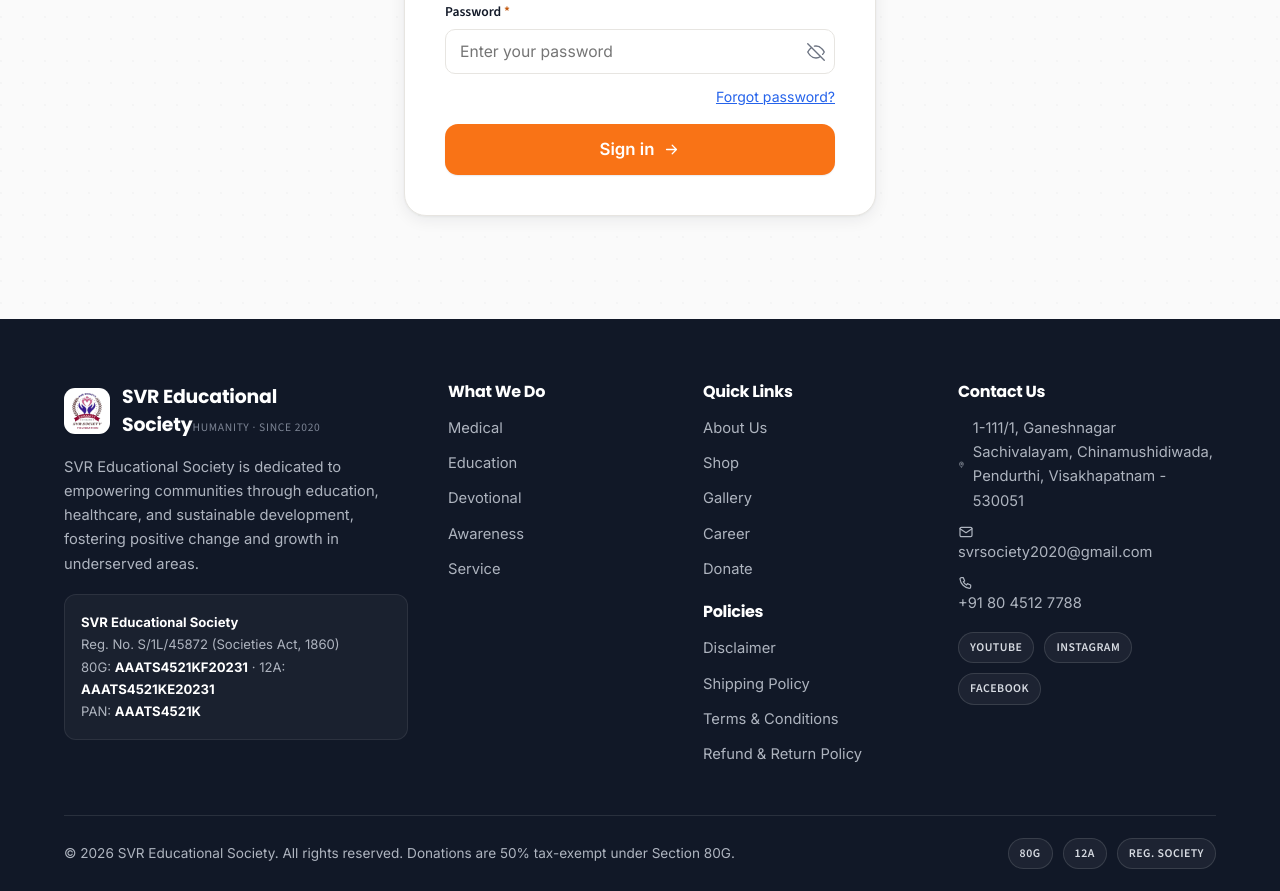
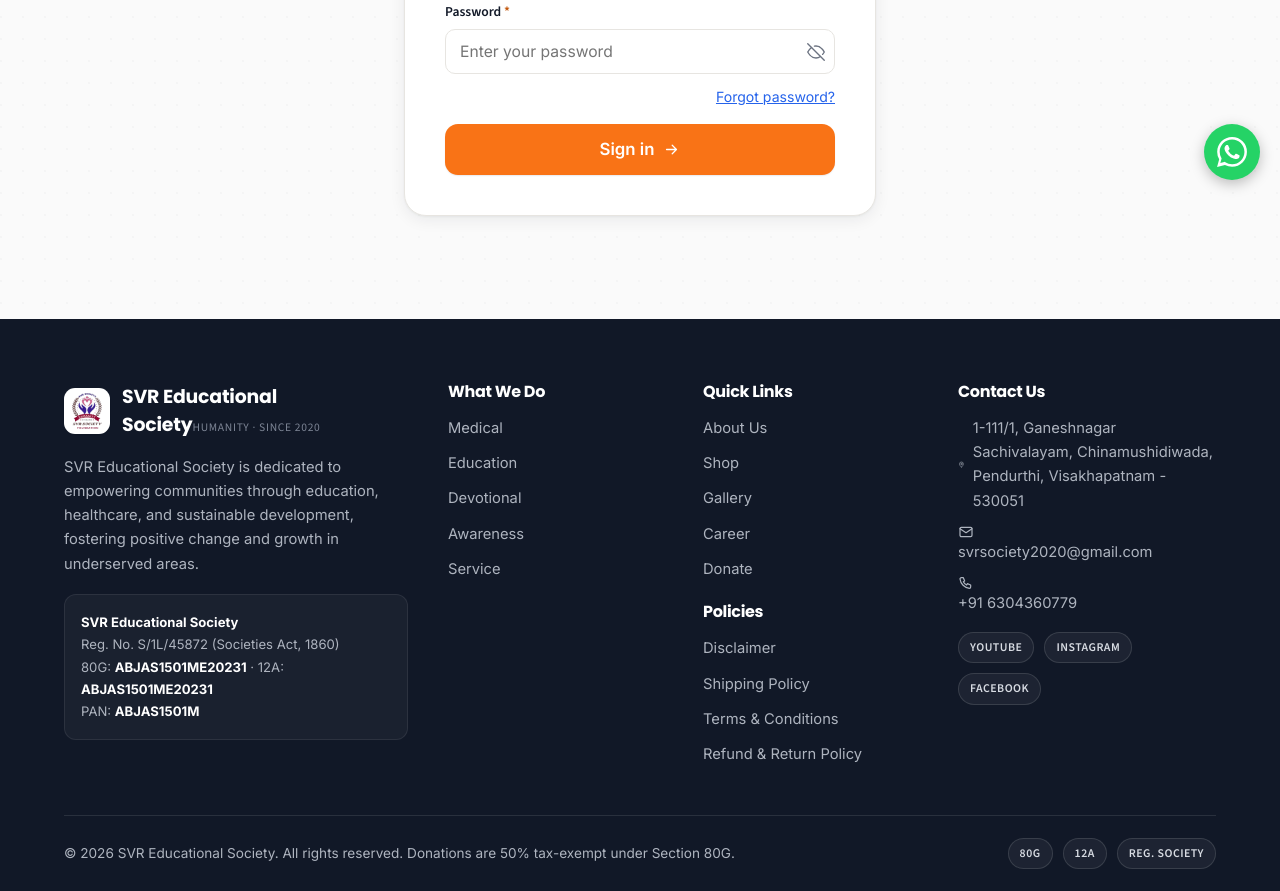
Before and after one commit to avisconsulting6-dot/SVR-Frontend, a React (Vite) app: page /login in a window 1280 px wide. Shown: the part 600-1491 px from the top of the page. Built offline with nearby package versions, Linux system fonts and the light colour scheme; no server answers.

Commit message:
bug fixes

```diff
--- a/src/components/layout/Layout.jsx
+++ b/src/components/layout/Layout.jsx
@@ -2,6 +2,7 @@
 import { Outlet, useLocation } from 'react-router-dom'
 import Header from './Header'
 import Footer from './Footer'
+import WhatsAppButton from '../ui/WhatsAppButton'
 
 export default function Layout() {
   const { pathname } = useLocation()
@@ -13,6 +14,7 @@
         <Outlet />
       </main>
       <Footer />
+      <WhatsAppButton />
     </>
   )
 }
--- /dev/null
+++ b/src/components/ui/WhatsAppButton.jsx
@@ -0,0 +1,35 @@
+/**
+ * Floating WhatsApp button — fixed bottom-right, site-wide.
+ * Tapping opens a WhatsApp chat (app on mobile, web on desktop) with a
+ * pre-filled message. Numbers must be in international format WITHOUT
+ * the leading + or spaces, e.g. 919876543210.
+ */
+const WHATSAPP_NUMBER = '6304360779'   // TODO: replace with SVR's real number
+const PREFILL = 'Hello SVR Educational Society, I have a question.'
+
+export default function WhatsAppButton() {
+  const href = `https://wa.me/${WHATSAPP_NUMBER}?text=${encodeURIComponent(PREFILL)}`
+
+  return (
+    <a
+      href={href}
+      target="_blank"
+      rel="noopener noreferrer"
+      aria-label="Chat with us on WhatsApp"
+      title="Chat with us on WhatsApp"
+      style={{
+        position: 'fixed', right: 20, bottom: 20, zIndex: 1000,
+        width: 56, height: 56, borderRadius: '50%', background: '#25D366',
+        display: 'flex', alignItems: 'center', justifyContent: 'center',
+        boxShadow: '0 4px 14px rgba(0,0,0,0.25)',
+        transition: 'transform .18s ease, box-shadow .18s ease',
+      }}
+      onMouseEnter={(e) => { e.currentTarget.style.transform = 'scale(1.08)'; e.currentTarget.style.boxShadow = '0 6px 20px rgba(0,0,0,0.3)' }}
+      onMouseLeave={(e) => { e.currentTarget.style.transform = 'scale(1)'; e.currentTarget.style.boxShadow = '0 4px 14px rgba(0,0,0,0.25)' }}
+    >
+      <svg width="30" height="30" viewBox="0 0 24 24" fill="#fff" xmlns="http://www.w3.org/2000/svg">
+        <path d="M.057 24l1.687-6.163a11.867 11.867 0 01-1.587-5.946C.16 5.335 5.495 0 12.05 0a11.817 11.817 0 018.413 3.488 11.824 11.824 0 013.48 8.414c-.003 6.557-5.338 11.892-11.893 11.892a11.9 11.9 0 01-5.688-1.448L.057 24zm6.597-3.807c1.676.995 3.276 1.591 5.392 1.592 5.448 0 9.886-4.434 9.889-9.885.002-5.462-4.415-9.89-9.881-9.892-5.452 0-9.887 4.434-9.889 9.884a9.86 9.86 0 001.51 5.26l-.999 3.648 3.739-.981zm11.387-5.464c-.074-.124-.272-.198-.57-.347-.297-.149-1.758-.868-2.031-.967-.272-.099-.47-.149-.669.149-.198.297-.768.967-.941 1.165-.173.198-.347.223-.644.074-.297-.149-1.255-.462-2.39-1.475-.883-.788-1.48-1.761-1.653-2.059-.173-.297-.018-.458.13-.606.134-.133.297-.347.446-.521.151-.172.2-.296.3-.495.099-.198.05-.372-.025-.521-.075-.148-.669-1.611-.916-2.206-.242-.579-.487-.501-.669-.51l-.57-.01c-.198 0-.52.074-.792.372-.272.297-1.04 1.016-1.04 2.479 0 1.462 1.065 2.875 1.213 3.074.149.198 2.096 3.2 5.077 4.487.709.306 1.263.489 1.694.626.712.226 1.36.194 1.872.118.571-.085 1.758-.719 2.006-1.413.248-.695.248-1.29.173-1.414z"/>
+      </svg>
+    </a>
+  )
+}
--- a/src/data/mock.js
+++ b/src/data/mock.js
@@ -10,14 +10,14 @@
   shortName: 'SVR Educational Society',
   tagline: 'Humanity · Since 2020',
   regNo: 'Reg. No. S/1L/45872 (Societies Act, 1860)',
-  reg80G: 'AAATS4521KF20231',
-  reg12A: 'AAATS4521KE20231',
+  reg80G: 'ABJAS1501ME20231',
+  reg12A: 'ABJAS1501ME20231',
   csr: 'CSR00012845',
   fcra: 'FCRA 231650489',
-  pan: 'AAATS4521K',
+  pan: 'ABJAS1501M',
   founded: 2020,
   email: 'svrsociety2020@gmail.com',
-  phone: '+91 80 4512 7788',
+  phone: '+91 6304360779',
   address: '1-111/1, Ganeshnagar Sachivalayam, Chinamushidiwada, Pendurthi, Visakhapatnam - 530051',
   social: {
     facebook: 'https://www.facebook.com/share/17KsqMJGYM/',
--- a/src/pages/Dashboard.jsx
+++ b/src/pages/Dashboard.jsx
@@ -180,6 +180,7 @@
     : { badge: 'badge--saffron', label: 'Challenge in progress' }
 
   const dn = target?.donations
+  const pr = target?.products          // { referred, required, percent, sold } | { sold }
   const pct = dn?.percent ?? 0
 
   return (
@@ -187,9 +188,9 @@
       <div className="grid grid-4" style={{ marginBottom: 24 }}>
         <StatCard icon="rupee" label="Donations referred" value={formatINR(dn?.referred ?? 0)}
           color="var(--green)" sub={`of ${formatINR(dn?.required ?? 0)} target`} />
-        <StatCard icon="target" label="Remaining to target" value={formatINR(dn?.remaining ?? 0)}
-          color="var(--saffron)" sub={dn?.remaining === 0 ? 'Target reached!' : undefined} />
-        <StatCard icon="clock" label="Time remaining" value={isActive ? '—' : countdown} color="var(--blue)"
+        <StatCard icon="grid" label="Product sales referred" value={formatINR(pr?.referred ?? 0)}
+          color="var(--blue)" sub={pr?.required > 0 ? `of ${formatINR(pr.required)} target` : `${pr?.sold ?? 0} items sold`} />
+        <StatCard icon="clock" label="Time remaining" value={isActive ? '—' : countdown} color="var(--saffron)"
           sub={!isActive && hasWindow ? `Ends ${formatDate(target.endsAt)}` : isActive ? 'Activated' : undefined} />
         <StatCard icon="wallet" label="Wallet balance" value={formatINR(wallet?.balance ?? 0)} color="#a855f7"
           sub={commission?.earned > 0 ? `${formatINR(commission.earned)} earned` : undefined} />
@@ -217,18 +218,25 @@
           <div className="muted" style={{ fontSize: '.8rem', marginTop: 8 }}>
             {formatINR(dn?.referred ?? 0)} raised · {formatINR(dn?.remaining ?? 0)} to go
           </div>
-          {/* product target, only if admin enabled it */}
-          {target?.products?.required > 0 && (
-            <div style={{ marginTop: 18 }}>
-              <div className="muted" style={{ fontSize: '.85rem', marginBottom: 6 }}>Shop sales target ({target.rule === 'both' ? 'both required' : 'either counts'})</div>
-              <div style={{ height: 10, background: 'var(--paper-2)', borderRadius: 99, overflow: 'hidden' }}>
-                <div style={{ width: `${target.products.percent}%`, height: '100%', borderRadius: 99, background: 'var(--blue)' }} />
-              </div>
-              <div className="muted" style={{ fontSize: '.8rem', marginTop: 8 }}>
-                {formatINR(target.products.referred)} of {formatINR(target.products.required)}
-              </div>
+          {/* product sales target */}
+          <div style={{ marginTop: 20, paddingTop: 18, borderTop: '1px solid var(--line)' }}>
+            <div style={{ display: 'flex', justifyContent: 'space-between', alignItems: 'center', marginBottom: 6 }}>
+              <span className="muted" style={{ fontSize: '.85rem' }}>
+                Shop sales referred{pr?.required > 0 ? <> ({target.rule === 'both' ? 'both targets required' : 'either target activates'})</> : ' (no target set)'}
+              </span>
+              {pr?.required > 0 && (
+                <span style={{ fontFamily: 'var(--font-display)', fontWeight: 700, fontSize: '.95rem', color: 'var(--blue)' }}>{pr.percent}%</span>
+              )}
             </div>
-          )}
+            <div style={{ height: 10, background: 'var(--paper-2)', borderRadius: 99, overflow: 'hidden' }}>
+              <div style={{ width: `${pr?.percent ?? 0}%`, height: '100%', borderRadius: 99, background: 'var(--blue)', transition: 'width .6s cubic-bezier(.22,1,.36,1)' }} />
+            </div>
+            <div className="muted" style={{ fontSize: '.8rem', marginTop: 8 }}>
+              {pr?.required > 0
+                ? <>{formatINR(pr.referred)} of {formatINR(pr.required)} · share your shop link to sell products</>
+                : <>{formatINR(pr?.referred ?? 0)} in sales · {pr?.sold ?? 0} items via your shop link</>}
+            </div>
+          </div>
         </div>
       </div>
 
@@ -249,6 +257,13 @@
               <input className="input" readOnly value={profile.shopLink} />
               <button className="btn btn--ghost" onClick={() => copy('shop', profile.shopLink)}>{copied === 'shop' ? 'Copied!' : 'Copy'}</button>
             </div>
+          </div>
+          <div className="field"><label>Invite / signup link</label>
+            <div style={{ display: 'flex', gap: 8 }}>
+              <input className="input" readOnly value={profile.signupLink} />
+              <button className="btn btn--ghost" onClick={() => copy('signup', profile.signupLink)}>{copied === 'signup' ? 'Copied!' : 'Copy'}</button>
+            </div>
+            <span className="field__hint">New accounts created via this link are linked to you.</span>
           </div>
         </div>
 
@@ -415,8 +430,13 @@
     api.getReferrals().then(setRef).catch(() => {})
   }, [])
 
-  const link = ref ? `${window.location.origin}/donate?ref=${ref.referralCode}` : ''
-  function copy() { navigator.clipboard?.writeText(link); setCopied(true); setTimeout(() => setCopied(false), 1800) }
+  const donateLink = ref ? `${window.location.origin}/donate?ref=${ref.referralCode}` : ''
+  const shopLink = ref ? `${window.location.origin}/store?ref=${ref.referralCode}` : ''
+  function copy(which) {
+    const link = which === 'shop' ? shopLink : donateLink
+    navigator.clipboard?.writeText(link)
+    setCopied(which); setTimeout(() => setCopied(false), 1800)
+  }
 
   return (
     <>
@@ -434,11 +454,20 @@
             Share your code. When a friend makes their first donation through it, you earn <b>10%</b> and they earn <b>5%</b> of it as coins.
           </p>
           <div className="field"><label>Your referral code</label>
+            <input className="input" readOnly value={ref?.referralCode || '…'} style={{ fontFamily: 'var(--font-display)', fontWeight: 700, letterSpacing: '.1em' }} />
+          </div>
+          <div className="field"><label>Donation link</label>
             <div style={{ display: 'flex', gap: 8 }}>
-              <input className="input" readOnly value={ref?.referralCode || '…'} style={{ fontFamily: 'var(--font-display)', fontWeight: 700, letterSpacing: '.1em' }} />
-              <button className="btn btn--ghost" onClick={copy}>{copied ? 'Copied!' : 'Copy link'}</button>
+              <input className="input" readOnly value={donateLink} />
+              <button className="btn btn--ghost" onClick={() => copy('donate')}>{copied === 'donate' ? 'Copied!' : 'Copy'}</button>
             </div>
-            <span className="field__hint">{link}</span>
+          </div>
+          <div className="field"><label>Shop link</label>
+            <div style={{ display: 'flex', gap: 8 }}>
+              <input className="input" readOnly value={shopLink} />
+              <button className="btn btn--ghost" onClick={() => copy('shop')}>{copied === 'shop' ? 'Copied!' : 'Copy'}</button>
+            </div>
+            <span className="field__hint">Share to earn on donations and shop orders made through your links.</span>
           </div>
         </div>
 
--- a/src/pages/Login.jsx
+++ b/src/pages/Login.jsx
@@ -273,12 +273,12 @@
                       padding: 0, display: 'flex', alignItems: 'center',
                       color: 'var(--muted, #888)',
                     }}
-                    onClick={() => setRegVisible((v) => !v)}
+                    onClick={() => setRegVisible((v) =>!v)}
                     tabIndex={-1}
-                    aria-label={regVisible ? 'Hide password' : 'Show password'}
+                    aria-label={setRegVisible ? 'Hide password' : 'Show password'}
                   >
-                    {regVisible
-                      ? Icon.Passwordvisible({ width: 18, height: 18 })
+                   {setRegVisible
+                      ? Icon.passwordvisible({ width: 18, height: 18 })
                       : Icon.passwordhidden({ width: 18, height: 18 })}
                   </button>
                 </div>
```
